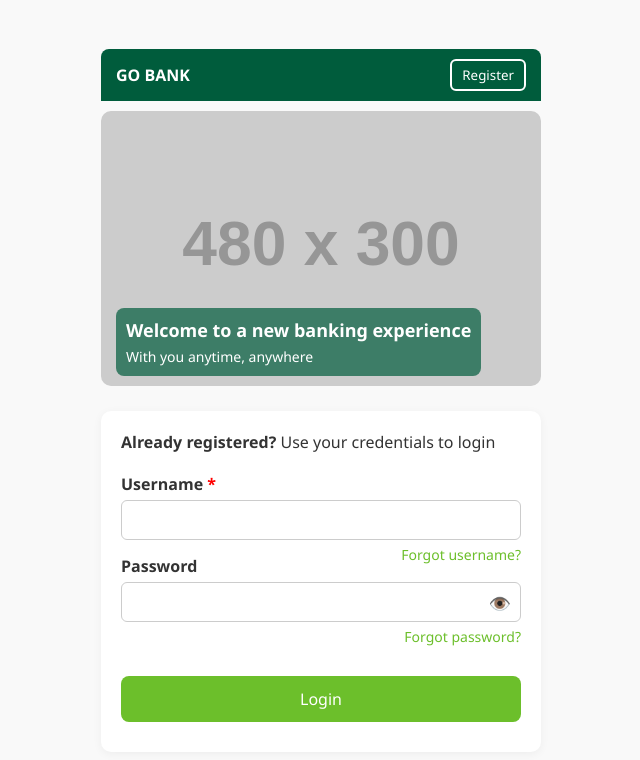
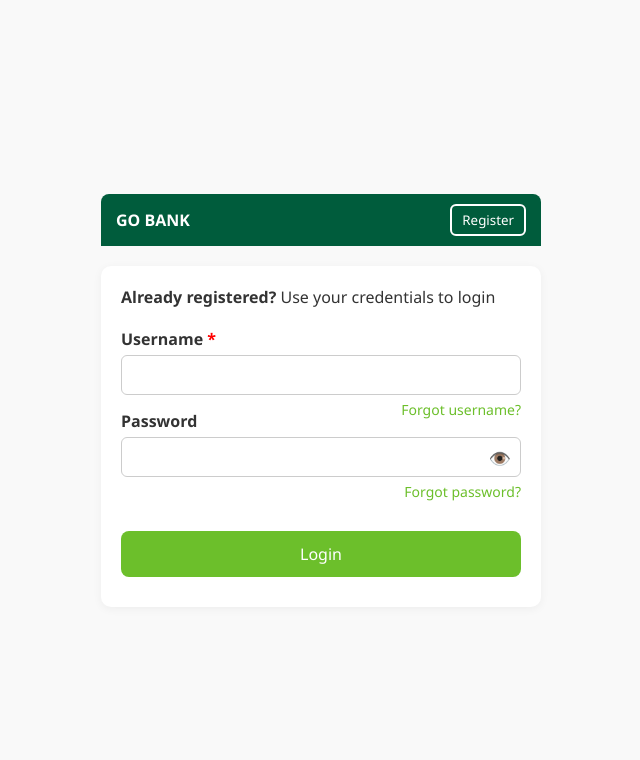
Before and after one commit to abigaelamah/zsrdxgfchvjkbl, a plain HTML site: page index.html in a window 1280 px wide. Shown: the whole page, without its empty margins (319-959 px from the left). Drawn offline with Linux system fonts and the light colour scheme; placeholder pictures from the web are drawn by us.

Commit message:
Update index.html

```diff
--- a/index.html
+++ b/index.html
@@ -44,38 +44,6 @@
       padding: 5px 10px;
       border-radius: 6px;
       cursor: pointer;
-    }
-
-    .hero {
-      position: relative;
-      margin-top: 10px;
-    }
-
-    .hero-image {
-      width: 100%;
-      border-radius: 10px;
-      max-height: 300px;
-      object-fit: cover;
-    }
-
-    .overlay-text {
-      position: absolute;
-      bottom: 15px;
-      left: 15px;
-      color: white;
-      background: rgba(0, 92, 60, 0.7);
-      padding: 10px;
-      border-radius: 8px;
-      max-width: 90%;
-    }
-
-    .overlay-text h1 {
-      font-size: 18px;
-      margin-bottom: 5px;
-    }
-
-    .overlay-text p {
-      font-size: 14px;
     }
 
     .login-card {
@@ -156,14 +124,6 @@
     }
 
     @media (max-width: 480px) {
-      .overlay-text h1 {
-        font-size: 16px;
-      }
-
-      .overlay-text p {
-        font-size: 13px;
-      }
-
       body {
         align-items: flex-start;
         padding-top: 30px;
@@ -178,14 +138,6 @@
         <strong>GO BANK</strong>
       </div>
       <button class="register-btn">Register</button>
-    </div>
-
-    <div class="hero">
-      <img src="https://via.placeholder.com/480x300?text=Hero+Image" alt="Hero" class="hero-image" />
-      <div class="overlay-text">
-        <h1>Welcome to a new banking experience</h1>
-        <p>With you anytime, anywhere</p>
-      </div>
     </div>
 
     <div class="login-card">
```
